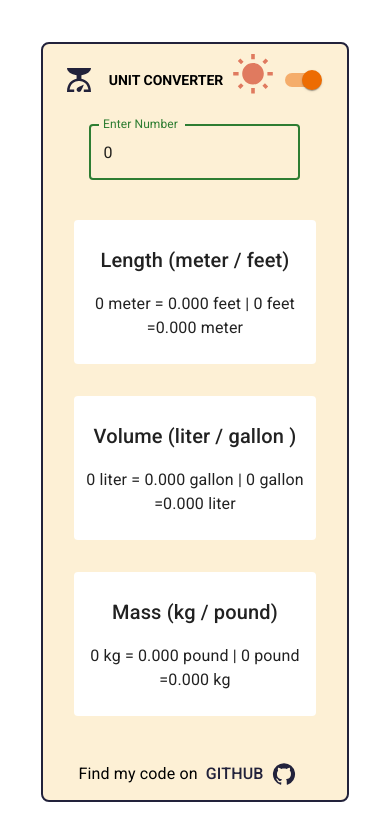
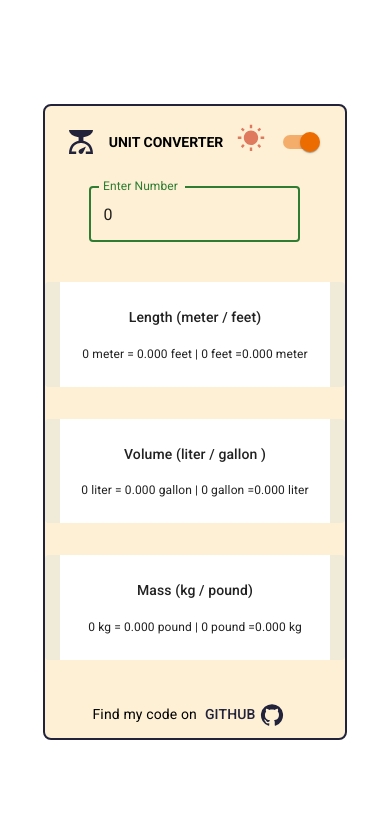
Before and after one commit to imarunp/Unit_Converter, a React (Vite) app: page / in a window 390 px wide. Shown: the top 840 px of the page. Built offline with nearby package versions, Linux system fonts and the light colour scheme.

Commit message:
added responsiveness

```diff
--- a/src/assets/components/ConvertCard.jsx
+++ b/src/assets/components/ConvertCard.jsx
@@ -18,20 +18,27 @@ function ConvertCard({
         mb: 3,
         ml: ' auto',
         mr: 'auto',
+        borderRight: 15,
+        borderLeft: 15,
+        borderColor: '#f0ebd8',
         textAlign: 'center',
-        minWidth: '50%',
-        maxWidth: '80%',
+        // minWidth: '50%',
+        // maxWidth: '80%',
       }}
     >
       <Typography
-        sx={{ color: checked ? '' : '#f0ebd8' }}
+        sx={{ fontSize: { xs: 14, sm: 18 }, color: checked ? '' : '#f0ebd8' }}
         variant='h6'
         component='div'
       >
         {title}({firstUnit} / {secondUnit})
       </Typography>
       <Typography
-        sx={{ color: checked ? '' : '#f0ebd8', pt: 2 }}
+        sx={{
+          fontSize: { xs: 12, sm: 16 },
+          color: checked ? '' : '#f0ebd8',
+          pt: 2,
+        }}
         variant='body1'
         component='div'
       >
--- a/src/assets/components/Layout.jsx
+++ b/src/assets/components/Layout.jsx
@@ -57,7 +57,7 @@ function Layout() {
             </Typography>
             <IconButton
               sx={{
-                transform: 'scale(1.8)',
+                transform: { xs: 'scale(1.2)', sm: 'scale(1.6)' },
                 color: checked ? '#e07a5f' : '#f0ebd8',
                 display: checked ? 'block' : 'none',
               }}
@@ -66,7 +66,7 @@ function Layout() {
             </IconButton>
             <IconButton
               sx={{
-                transform: 'scale(1.8)',
+                transform: { xs: 'scale(1.2)', sm: 'scale(1.6)' },
                 color: checked ? '#e07a5f' : '#f0ebd8',
                 display: checked ? 'none' : 'block',
               }}
@@ -136,7 +136,7 @@ function Layout() {
         ></ConvertCard>
       </Box>
       <Typography
-        sx={{ color: checked ? '' : '#f0ebd8' }}
+        sx={{ fontSize: { xs: 14, sm: 18 }, color: checked ? '' : '#f0ebd8' }}
         display='flex'
         justifyContent='center'
         alignItems='center'
@@ -151,13 +151,19 @@ function Layout() {
         >
           <Typography
             fontWeight='500'
-            sx={{ color: checked ? '#22223b' : '#f0ebd8' }}
+            sx={{
+              fontSize: { xs: 14, sm: 18 },
+              color: checked ? '#22223b' : '#f0ebd8',
+            }}
             variant='body1'
             component='span'
           >
             GitHub
           </Typography>
-          <IconButton sx={{ color: checked ? '#22223b' : '#f0ebd8' }}>
+          <IconButton
+            size='small'
+            sx={{ color: checked ? '#22223b' : '#f0ebd8' }}
+          >
             <GitHubIcon />
           </IconButton>
         </Button>
```
